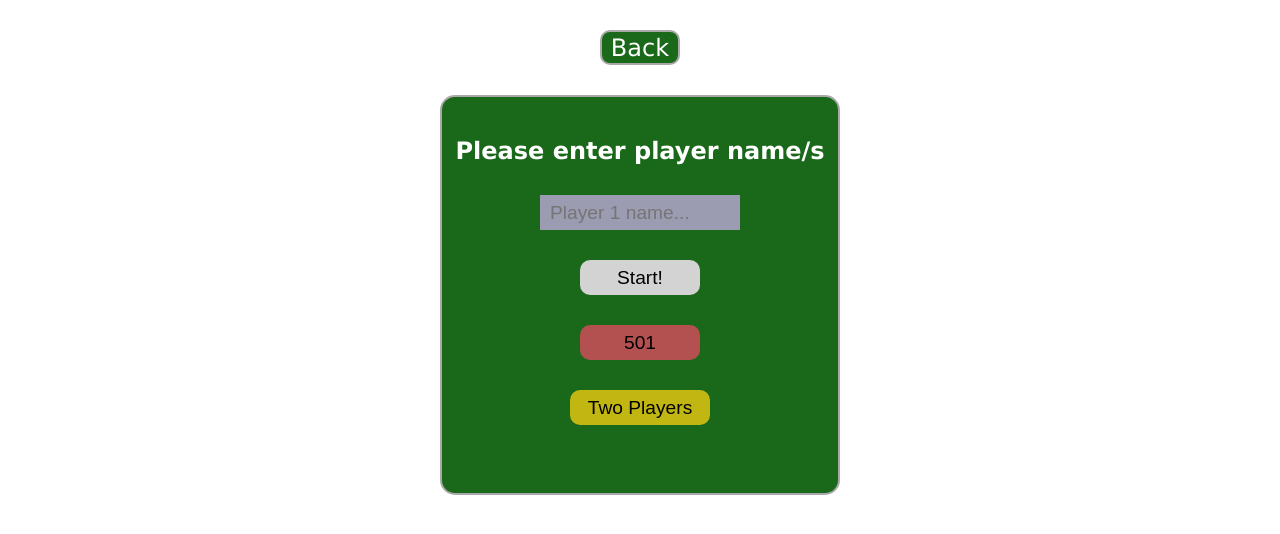
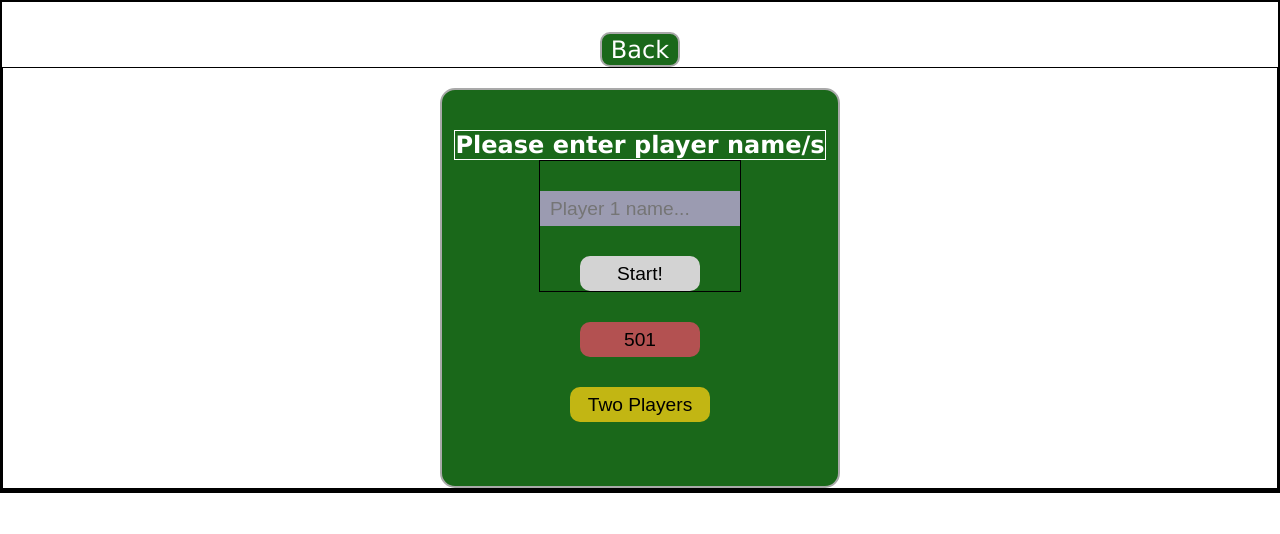
Before and after one commit to dancampbelldev/darts-score-calculator, a plain HTML site: page gamescore.html in a window 1280 px wide. Drawn offline with Linux system fonts and the light colour scheme.

Commit message:
Update stylesgame.css

```diff
--- a/stylesgame.css
+++ b/stylesgame.css
@@ -1,6 +1,7 @@
 *, *::before, *::after {
   margin: 0;
   box-sizing: border-box;
+  border: 1px solid;
 }
 
 body {
@@ -12,12 +13,11 @@ body {
 }
 
 .pre-game-container {
+  width: 100%;
   display: flex;
+  justify-content: center;
   align-items: center;
-  justify-content: center;
-  flex-direction: column;
-  width: 100%;
-  margin: 10px auto 50px auto;
+  margin: 0 auto;
 }
 
 .pre-game-box {
```
